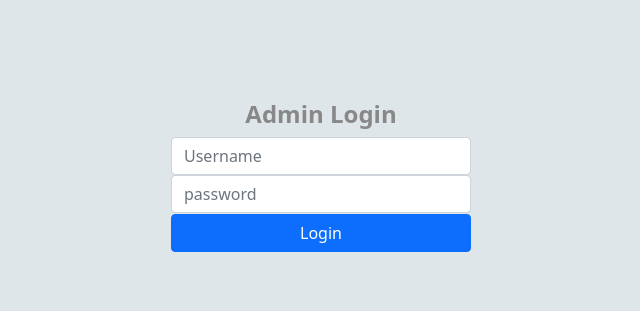
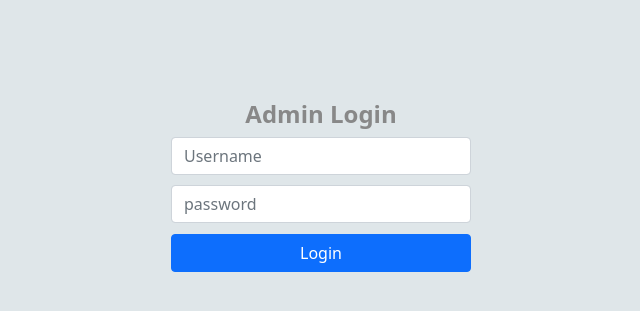
Before and after one commit to eslamabdallah74/eCommerce, a PHP site: page /admin/index.php in a window 1280 px wide. Shown: the top 311 px of the page, without its empty margins (319-959 px from the left). Run offline with PHP 8.4, Linux system fonts and the light colour scheme.

Commit message:
fix one line

```diff
--- a/admin/layout/css/backend-style.css
+++ b/admin/layout/css/backend-style.css
@@ -33,7 +33,7 @@ body{
   margin:1px auto;
 }
 .login input{
-  margin_bottom: 10px;
+  margin-bottom: 10px;
 }
 
 .login .form-contro l{
```
